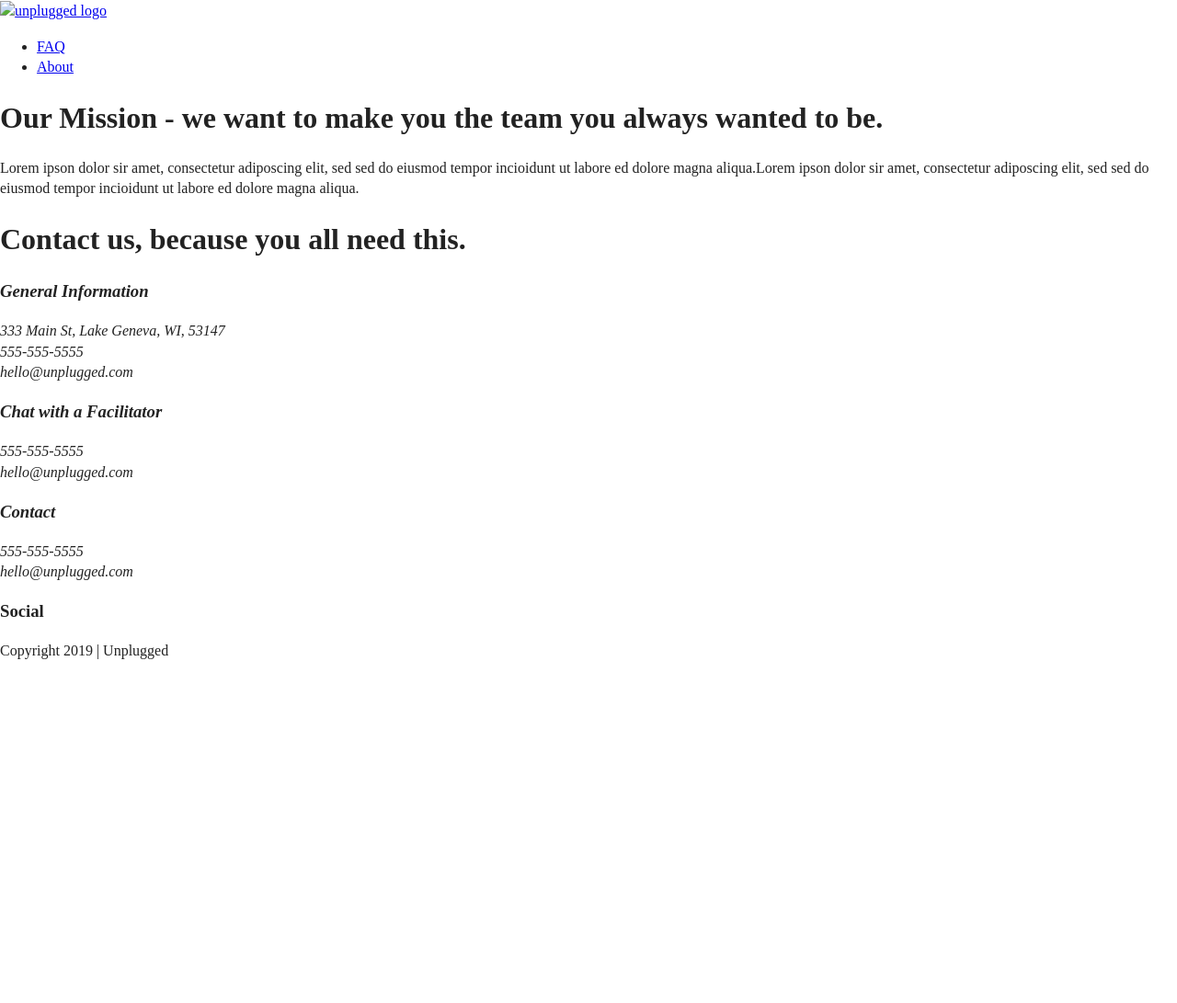
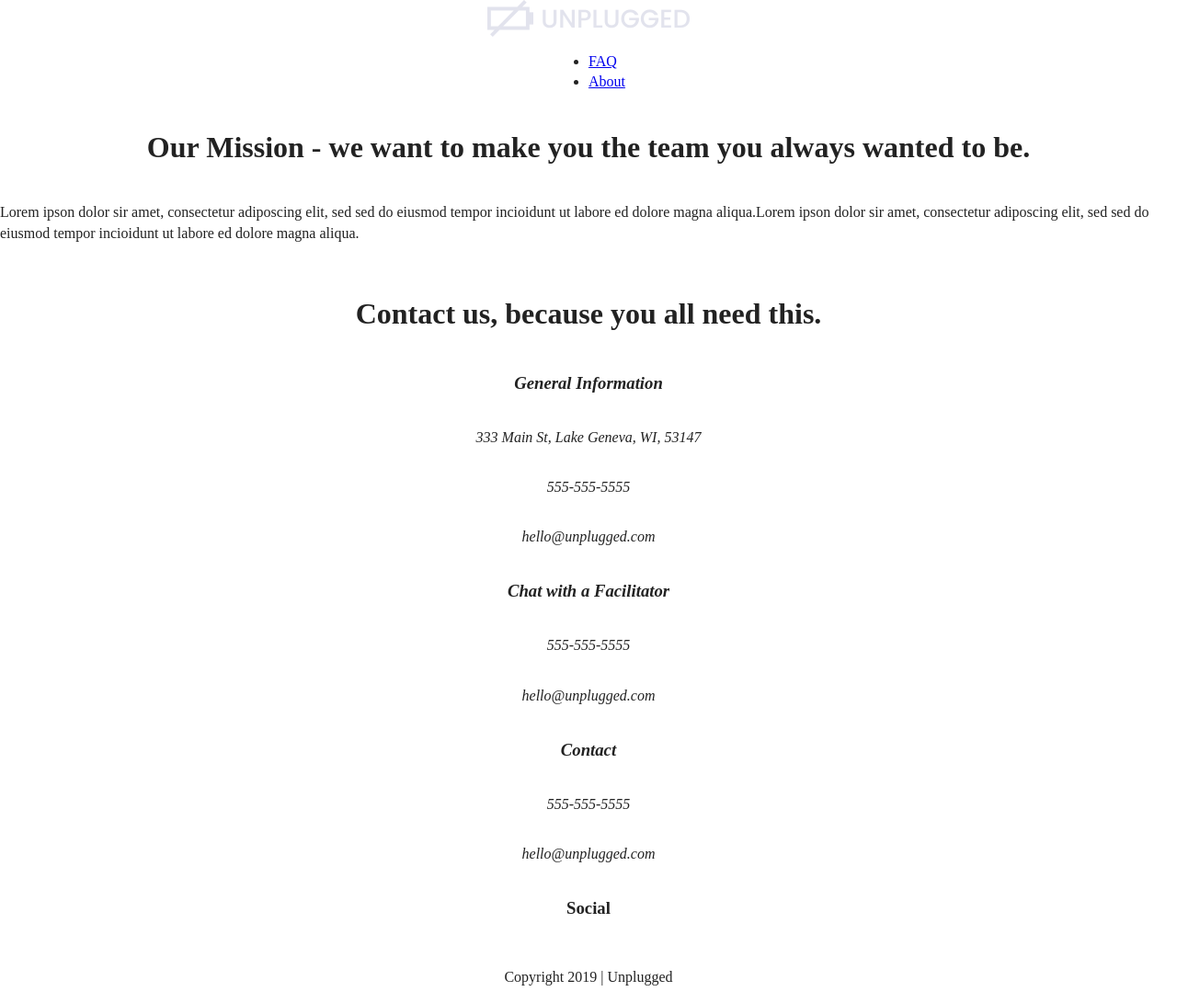
Before and after one commit to greg-g-dev/unplugged-boilerplate-project, a website: page about/index.html in a window 1280 px wide. Shown: the whole page at 92% size. Before the commit the page ends 800 px from the top, so only its background shows below. Drawn offline with Linux system fonts and the light colour scheme.

Commit message:
Added baseline flexbox CSS

```diff
--- a/about/index.html
+++ b/about/index.html
@@ -39,7 +39,7 @@
   <!-- Header -->
   <header>
     <div class="content-wrapper">
-      <a href="../index.html"> <img src="" alt="unplugged logo">  </a>
+      <a href="../index.html"> <img src="../img/logo.png" alt="unplugged logo">  </a>
       <div class="header-divider">
 
       </div>
@@ -81,16 +81,16 @@
 
       <address>
         <h3>General Information</h3>
-        <p>333 Main St, Lake Geneva, WI, 53147<br>
-           555-555-5555<br>
-           hello@unplugged.com</p>
+        <p>333 Main St, Lake Geneva, WI, 53147</p>
+        <p>555-555-5555</p>
+        <p>hello@unplugged.com</p>
       </address>
 
 
       <address>
         <h3>Chat with a Facilitator</h3>
-        <p>555-555-5555<br>
-           hello@unplugged.com</p>
+        <p>555-555-5555</p>
+        <p>hello@unplugged.com</p>
       </address>
     </section>
   </main>
@@ -102,10 +102,11 @@
 
         <!-- Contact -->
         <div class="contact">
+
           <address>
             <h3>Contact</h3>
-            <p>555-555-5555<br>
-               hello@unplugged.com</p>
+            <p>555-555-5555</p>
+            <p>hello@unplugged.com</p>
           </address>
         </div>
 
--- a/css/main.css
+++ b/css/main.css
@@ -86,6 +86,86 @@ textarea {
 /* ==========================================================================
    Author's custom styles
    ========================================================================== */
+
+/* -------------- Base Header - Footer flex Styles -------------------------------*/
+header,
+footer {
+  display: flex;
+  justify-content: center;
+  align-items: center;
+  flex-flow: row wrap;
+
+}
+
+header nav {
+  display: flex;
+  justify-content: space-around;
+  align-items: center;
+  flex-flow: row wrap;
+}
+
+/* ----- Homepage -----
+.form,
+.form-description,
+.hero-area,
+aside,
+.features,
+.features-items,
+.reviews,
+.content-wrapper,
+.content-wrapper article
+*/
+.logo,
+.features-items
+{
+  display: flex;
+  justify-content: center;
+  align-items:  center;
+  flex-flow: row wrap;
+}
+
+form {
+  display: flex;
+  justify-content: flex-start;
+  align-items: stretch;
+  flex-flow: column wrap;
+}
+
+address,
+.contact,
+.social {
+  display: flex;
+  justify-content: flex-start;
+  align-items: center;
+  flex-flow: column wrap;
+}
+
+
+
+/* ----- About ----- */
+
+.mission-content {
+  display: flex;
+  justify-content: center;
+  align-items: center;
+  flex-flow: row wrap;
+}
+
+.contact-info {
+  display: flex;
+  justify-content: center;
+  align-items: center;
+  flex-flow: column wrap;
+}
+
+/* ----- faq ----- */
+.faq,
+.faq-items{
+  display: flex;
+  justify-content: center;
+  align-items: center;
+  flex-flow: row wrap;
+}
 
 /* ==========================================================================
    Helper classes
```
Also changed, not shown: faq/index.html (+4 -3 lines), index.html (+7 -4 lines), img/Logo.png (added), img/background color.png (added).
